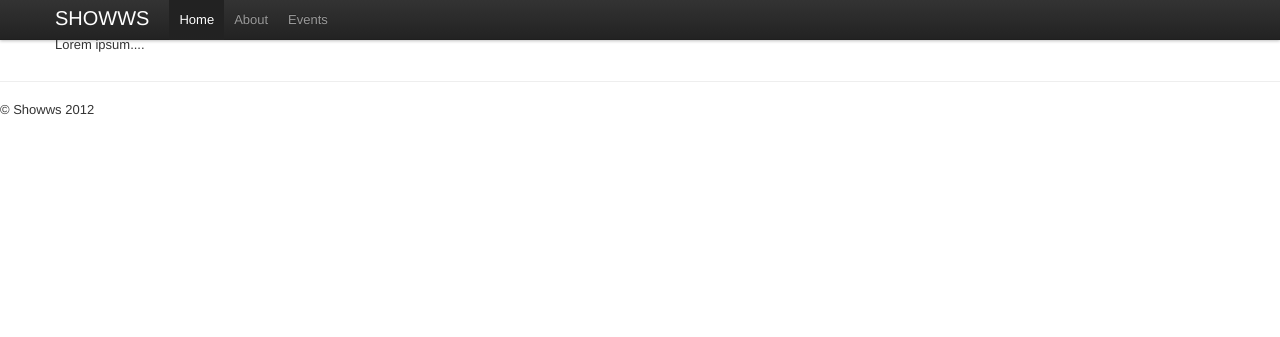
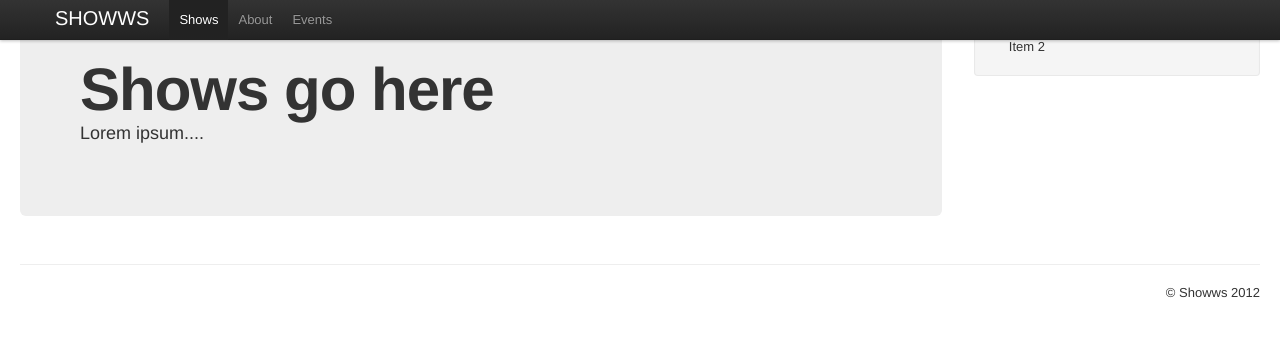
Before and after one commit to evanlh/showwws, a Flask app: page / in a window 1280 px wide. Shown: the top 337 px of the page. Run offline with Flask 2, Linux system fonts and the light colour scheme; some libraries are stand-ins or nearby versions.

Commit message:
Making templates prettier

```diff
--- a/templates/layout.html
+++ b/templates/layout.html
@@ -23,25 +23,37 @@
                     <a class="brand" href="#">SHOWWS</a>
                     <div class="nav-collapse">
                         <ul class="nav">
-                            <li class="active"><a href="#">Home</a></li>
+                            <li class="active"><a href="#">Shows</a></li>
                             <li><a href="#about">About</a></li>
-                            <li><a href="#events">Events</a></li>
+                            <li><a href="#contact">Events</a></li>
                         </ul>
                     </div>
                 </div>
             </div>
         </div>
 
-        <div class="container">
-            <h2>Shows go here</h2>
-            <p>Lorem ipsum....</p>
+        <div class="container-fluid">
+            <div class="row-fluid">
+                <div class="span9">
+                    <div class="hero-unit">
+                    <h1>Shows go here</h1>
+                    <p>Lorem ipsum....</p>
+                    </div>
+                </div>
+                <div class="span3">
+                    <div class="well sidebar-nav">
+                        <ul class="nav nav-list">
+                            <li>Item 1</li>
+                            <li>Item 2</li>
+                        </ul>
+                    </div>
+                </div>
+            </div>
+            <hr>
+            <footer>
+                <p class="pull-right">&copy; Showws 2012</p>
+            </footer>
         </div>
-
-        <hr>
-
-        <footer>
-            <p>&copy; Showws 2012</p>
-        </footer>
     </div>
 
     <script src="//ajax.googleapis.com/ajax/libs/jquery/1.7.1/jquery.min.js"></script>
```
